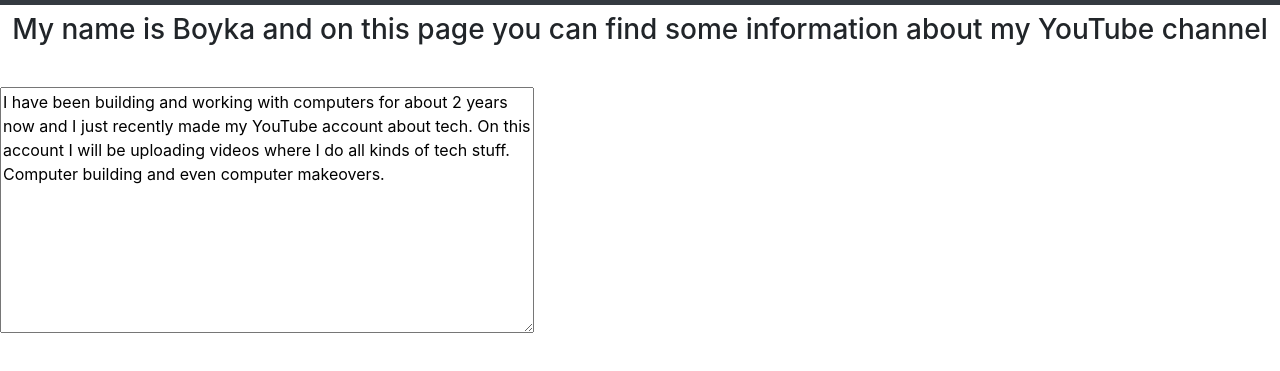
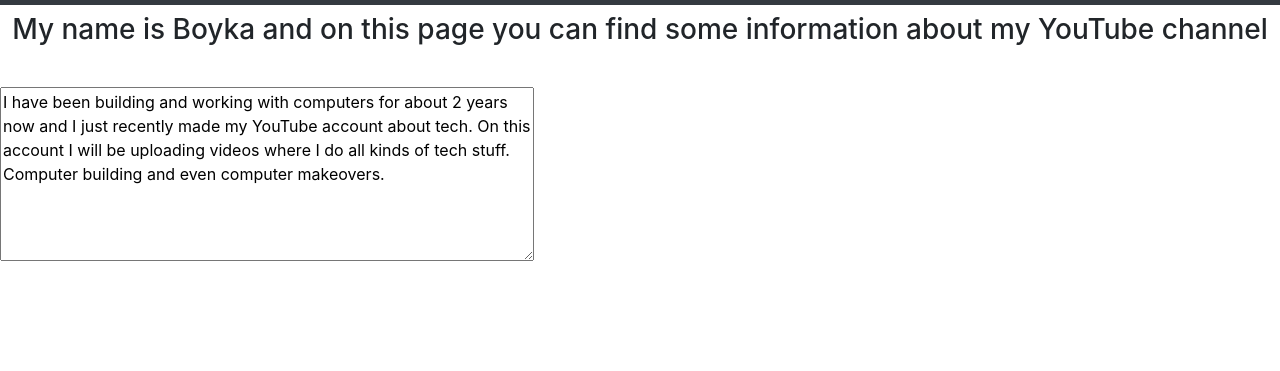
Before and after one commit to Bilyalq/BoykaTech, a plain HTML site: page youtube.html in a window 1280 px wide. Shown: the part 51-422 px from the top of the page. Drawn offline with Linux system fonts and the light colour scheme.

Commit message:
Update youtube.html

```diff
--- a/youtube.html
+++ b/youtube.html
@@ -41,7 +41,7 @@
 	<br>
 <p> <center> <h3> My name is Boyka and on this page you can find some information about my YouTube channel </h3> </center> </p>
 	<br>
-<textarea id="w3mission" rows="10" cols="50" h readonly>
+<textarea id="w3mission" rows="7" cols="50" h readonly>
 I have been building and working with computers for about 2 years now and I just recently made my YouTube account about tech. On this account I will be uploading videos where I do all kinds of tech stuff. Computer building and even computer makeovers.
 </textarea>
 
```
